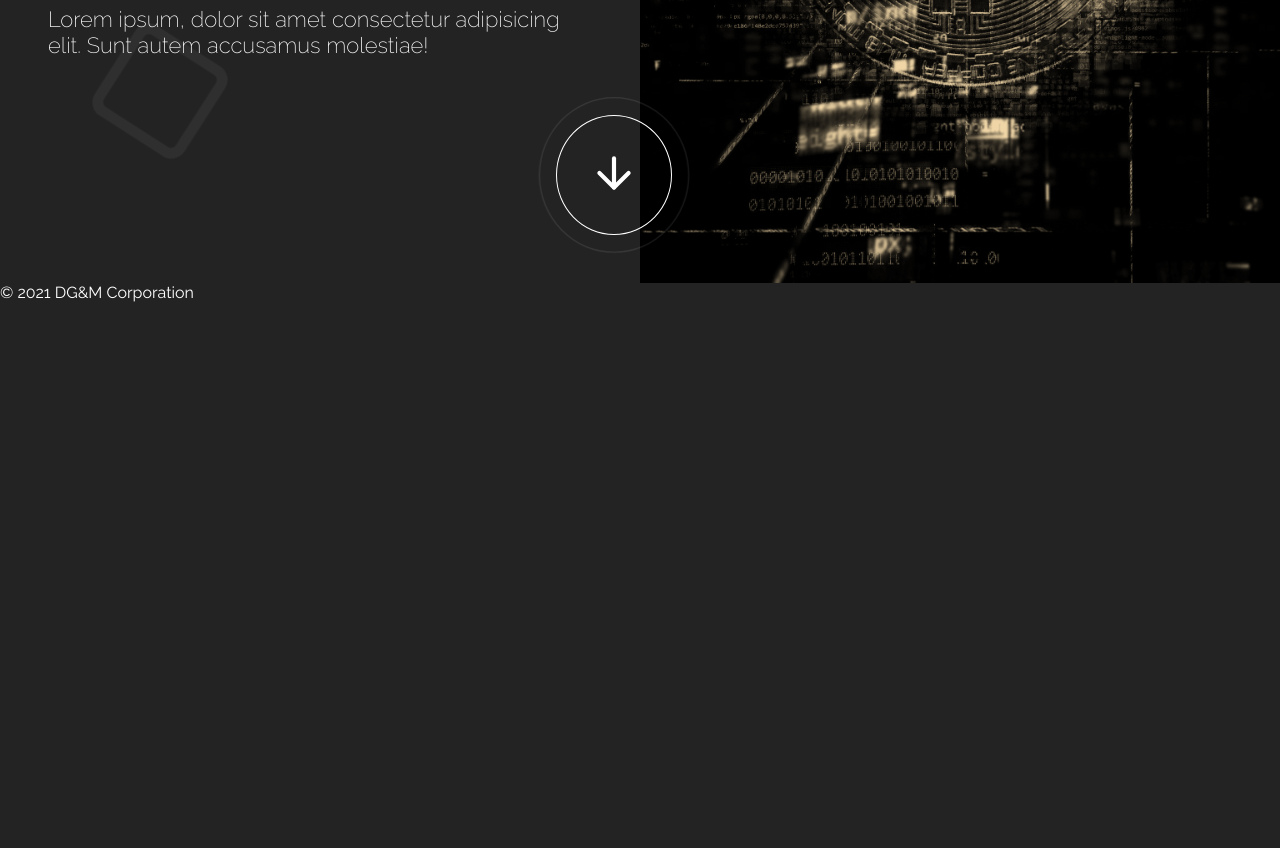
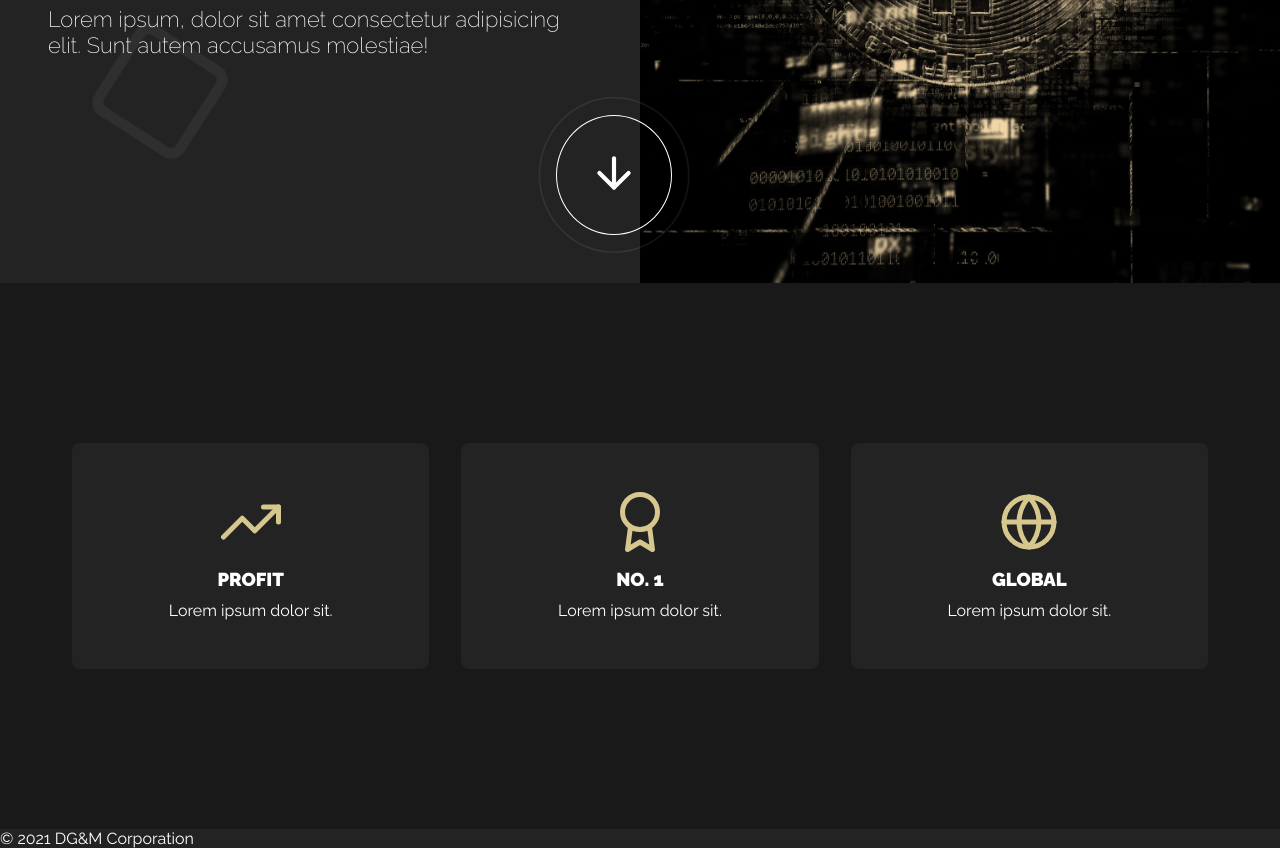
Before and after one commit to Malisiu/ProjektGrid, a plain HTML site: page index.html in a window 1280 px wide. Shown: the part 517-1365 px from the top of the page. Before the commit the page ends 819 px from the top, so only its background shows below. Drawn offline with nearby package versions, Linux system fonts and the light colour scheme; files that its build step writes are made by us from their sources.

Commit message:
finished secition cards

```diff
--- a/index.html
+++ b/index.html
@@ -56,6 +56,42 @@
 
     </header>
 
+    <main class="main">
+
+        <section class="cards" id="cards">
+
+
+            <div class="wrapper">
+                <div class="cards__box">
+
+                    <div class="cards__card cards__card--one">
+                        <img src="img/icons/trending-up.svg" alt="">
+                        <h3>profit</h3>
+                        <p>Lorem ipsum dolor sit.</p>
+                    </div>
+                    <div class="cards__card cards__card--two">
+                        <img src="img/icons/award.svg" alt="">
+                        <h3>no. 1</h3>
+                        <p>Lorem ipsum dolor sit.</p>
+                    </div>
+                    <div class="cards__card cards__card--three">
+                        <img src="img/icons/globe.svg" alt="">
+                        <h3>global</h3>
+                        <p>Lorem ipsum dolor sit.</p>
+                    </div>
+
+
+                </div>
+            </div>
+
+
+
+        </section>
+
+
+
+    </main>
+
 
 
 
--- a/sass/_medium.scss
+++ b/sass/_medium.scss
@@ -0,0 +1,28 @@
+@media (min-width: 768px) {
+    .cards {
+
+        &__box {
+            padding: 10em 2em;
+        }
+
+
+        &__card {
+
+
+            &--one {
+                grid-row: 1/2;
+                grid-column: 1/4 ;
+            }
+            &--two {
+                grid-row: 1/2;
+                grid-column: 4/7 ;
+            }
+            &--three {
+                grid-row: 1/2;
+                grid-column: 7/10;
+            }
+
+
+        }
+    }
+}
--- a/sass/style.scss
+++ b/sass/style.scss
@@ -154,6 +154,73 @@ h1.company-name {
 	}
 }
 
+.cards {
+	background-color: $darker;
+	overflow: hidden;
+	&__box {
+		display: grid;
+		grid-template-columns: repeat(9 , 1fr);
+		gap: 2em ;
+		padding: 6em 2em;
+
+	}
+
+	&__card {
+		position: relative;
+		display: grid;
+		justify-items: center;
+		padding: 3em;
+		text-align: center;
+		border: 1px solid transparent;
+		border-radius: 8px ;
+		background-color: $dark ;
+		transition: background-color .3s , border .3s;
+		z-index: 5;
+
+		&:hover {
+			background-color: $darker;
+			border: 1px solid $gold ;
+			z-index: 1;
+		}
+
+		&::before {
+			position: absolute;
+			content: '';
+			width: 100%;
+			height: 100%;
+			border: 1px solid $gold;
+			border-radius: 8px ;
+			opacity: 0;
+		}
+		&:hover::before {
+			animation: pulse 1s ;
+		}
+
+		img {
+			margin-bottom: 1em;
+			width: 60px;
+		}
+		h3 {
+			margin-bottom: .6em;
+			text-transform: uppercase;
+		}
+
+		&--one {
+			grid-row: 1/2;
+			grid-column: 1/10 ;
+		}
+		&--two {
+			grid-row: 2/3;
+			grid-column: 1/10 ;
+		}
+		&--three {
+			grid-row: 3/4;
+			grid-column: 1/10 ;
+		}
+	}
+}
+
+
 @import './large';
 @import './medium';
 @import './small';
```
Also changed, not shown: css/style.css, img/icons/award.svg (added), img/icons/globe.svg (added), img/icons/trending-up.svg (added), 1 other file.
